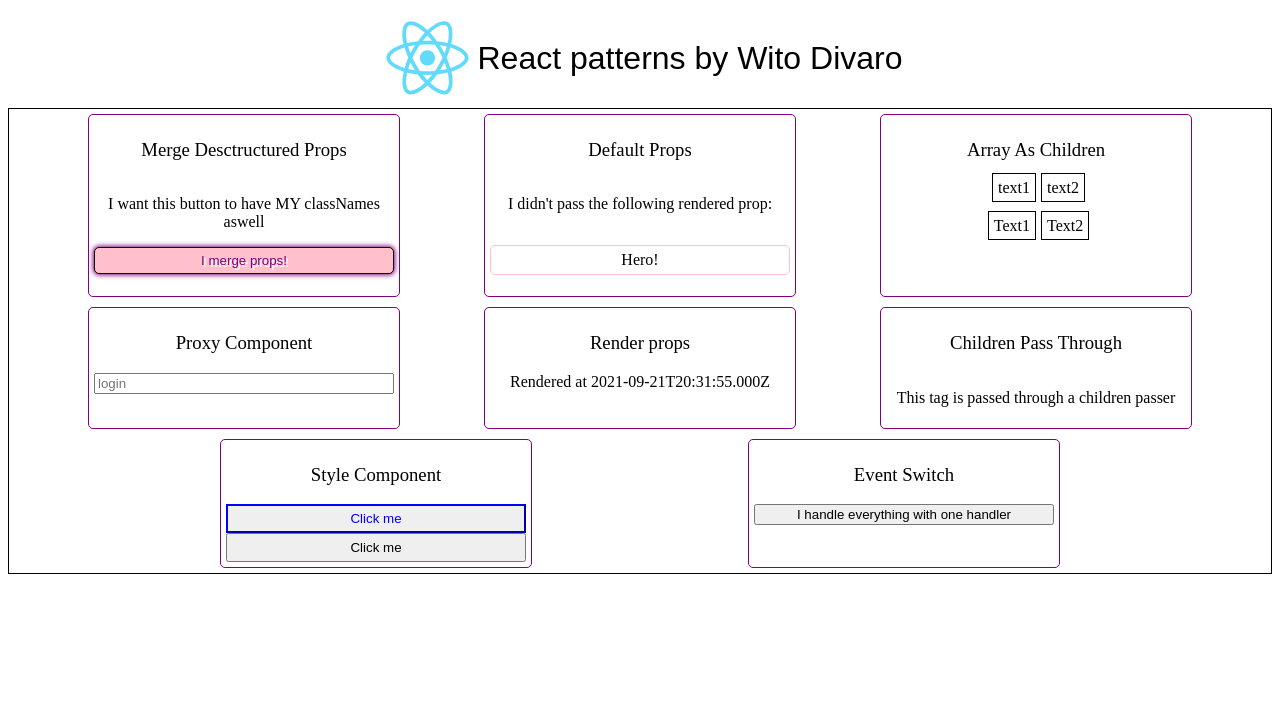
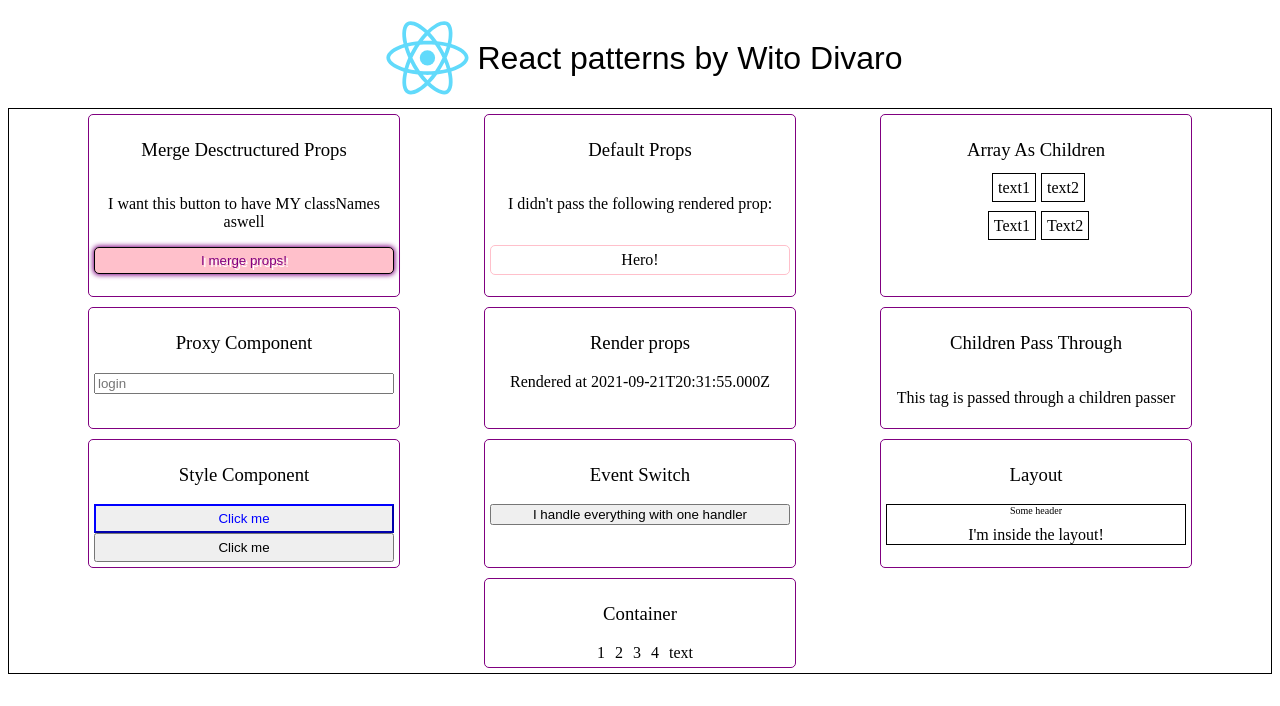
Before and after one commit to witodivaro/react-patterns, a React (Create React App) app: page / in a window 1280 px wide. Shown: the top 706 px of the page. Built offline with nearby package versions, Linux system fonts and the light colour scheme.

Commit message:
ADD: Layout

```diff
--- a/src/App.js
+++ b/src/App.js
@@ -8,6 +8,8 @@ import RenderProps from "./react-patterns/render-props/RenderProps";
 import ChildrenPassThrough from "./react-patterns/children-pass-through/ChildrenPassThrough";
 import StyleComponent from "./react-patterns/style-component/StyleComponent";
 import EventSwitch from "./react-patterns/event-switch/EventSwitch";
+import Layout from "./react-patterns/layout/Layout";
+import Container from "./react-patterns/container/Container";
 
 function App() {
   return (
@@ -25,6 +27,8 @@ function App() {
         <ChildrenPassThrough />
         <StyleComponent />
         <EventSwitch />
+        <Layout />
+        <Container />
       </main>
     </div>
   );
--- /dev/null
+++ b/src/react-patterns/layout/Layout.jsx
@@ -0,0 +1,24 @@
+import React from "react";
+
+import ReactPattern from "../../components/ReactPattern";
+
+const LayoutComponent = ({ children }) => {
+  return (
+    <div style={{ border: "1px solid black" }}>
+      <header style={{ marginBottom: 10, fontSize: 10 }}>Some header</header>
+      <main>{children}</main>
+    </div>
+  );
+};
+
+const Layout = () => {
+  return (
+    <ReactPattern name="Layout">
+      <LayoutComponent>
+        <div>I'm inside the layout!</div>
+      </LayoutComponent>
+    </ReactPattern>
+  );
+};
+
+export default Layout;
```
